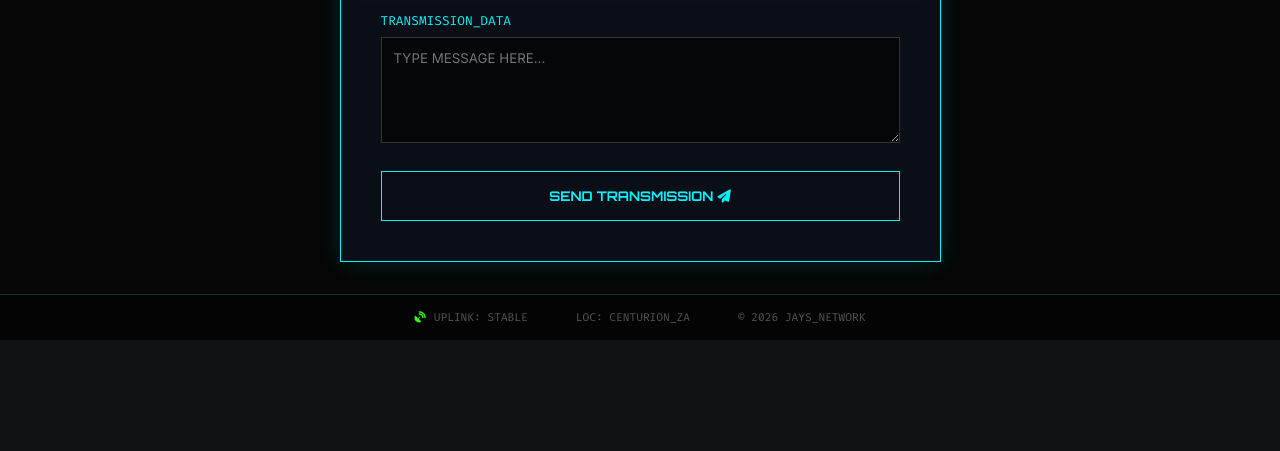
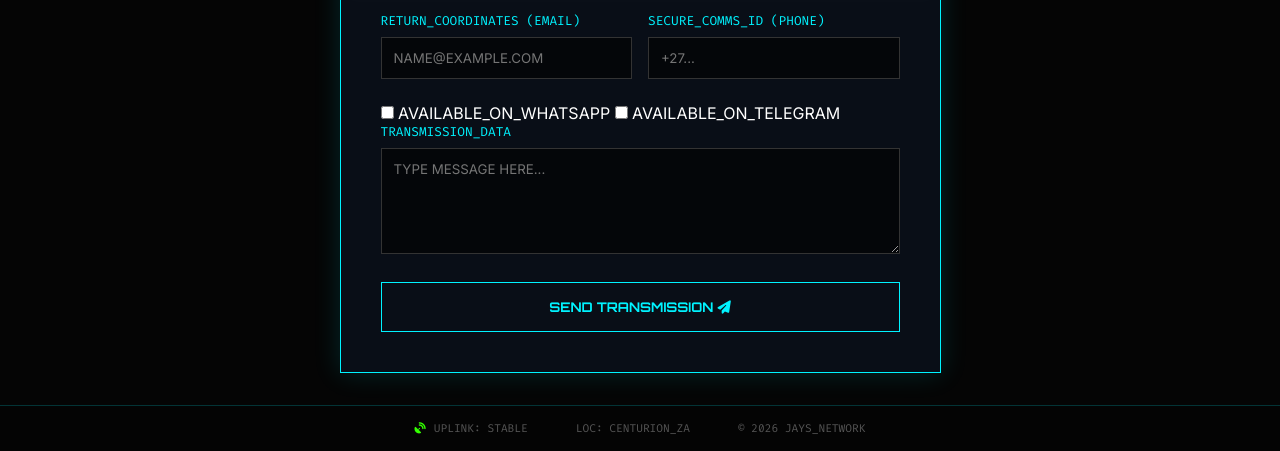
Before and after one commit to Jays-Network/Jays-Network_website, a Django app: page /contact/ in a window 1280 px wide. Shown: the part 801-1252 px from the top of the page. Before the commit the page ends 1141 px from the top, so only its background shows below. Run offline with Django 5.2, Linux system fonts and the light colour scheme.

Commit message:
Quick Update

```diff
--- a/core/templates/core/contact.html
+++ b/core/templates/core/contact.html
@@ -35,22 +35,18 @@
                     <i class="fab fa-x-twitter"></i>
                     <span>X_FEED</span>
                 </a>
-
                 <a href="#" target="_blank" class="freq-node">
                     <i class="fab fa-instagram"></i>
                     <span>INSTA_VISUALS</span>
                 </a>
-
                 <a href="#" target="_blank" class="freq-node">
                     <i class="fab fa-tiktok"></i>
                     <span>TIKTOK_STREAM</span>
                 </a>
-
                 <a href="#" target="_blank" class="freq-node">
                     <i class="fab fa-facebook"></i>
                     <span>META_NODE</span>
                 </a>
-
                 <a href="#" class="freq-node">
                     <i class="fab fa-discord"></i>
                     <span>DISCORD_SERVER</span>
@@ -73,13 +69,38 @@
 
             <div class="input-row">
                 <div class="input-group">
-                    <label>OPERATOR_ID</label>
+                    <label>OPERATOR_ID (NAME)</label>
                     <input type="text" name="operator_id" placeholder="ENTER NAME..." required>
                 </div>
                 <div class="input-group">
                     <label>SUBJECT_HEADER</label>
                     <input type="text" name="subject" placeholder="TOPIC..." required>
                 </div>
+            </div>
+
+            <div class="input-row">
+                <div class="input-group">
+                    <label>RETURN_COORDINATES (EMAIL)</label>
+                    <input type="email" name="email" placeholder="NAME@EXAMPLE.COM" required>
+                </div>
+                <div class="input-group">
+                    <label>SECURE_COMMS_ID (PHONE)</label>
+                    <input type="text" name="phone" placeholder="+27..." required>
+                </div>
+            </div>
+
+            <div class="checkbox-row">
+                <label class="cyber-checkbox">
+                    <input type="checkbox" name="whatsapp_avail">
+                    <span class="checkmark"></span>
+                    <span class="label-text">AVAILABLE_ON_WHATSAPP</span>
+                </label>
+
+                <label class="cyber-checkbox">
+                    <input type="checkbox" name="telegram_avail">
+                    <span class="checkmark"></span>
+                    <span class="label-text">AVAILABLE_ON_TELEGRAM</span>
+                </label>
             </div>
 
             <div class="input-group">
```
